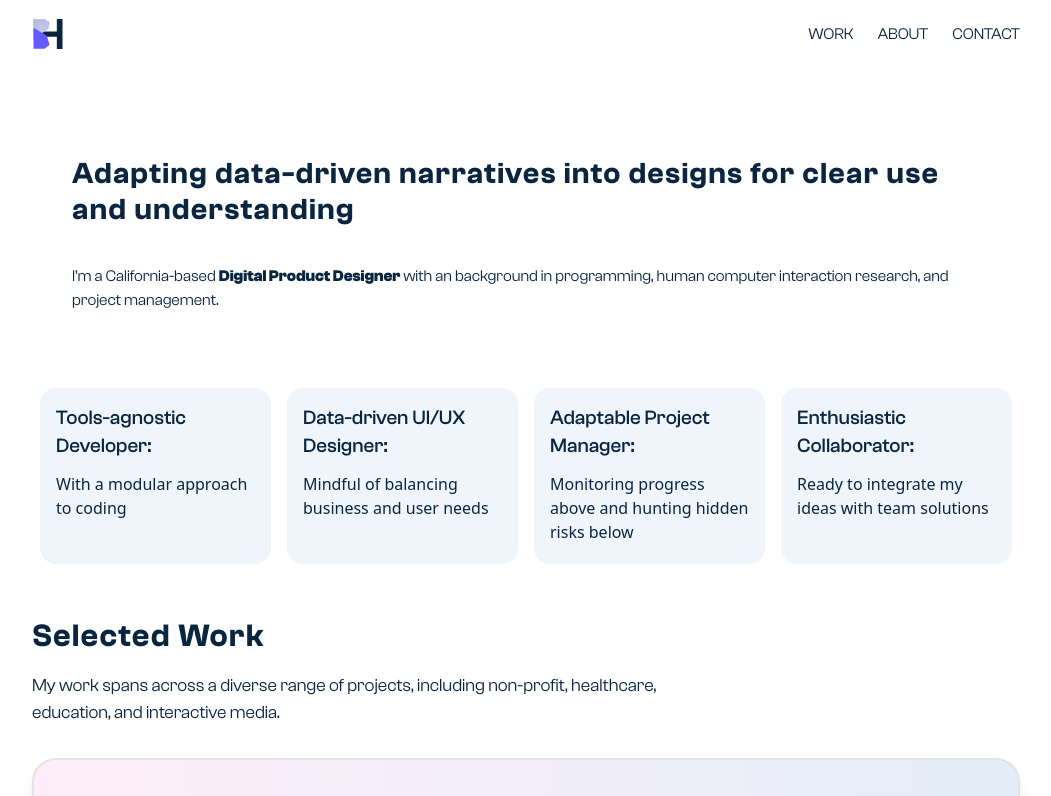
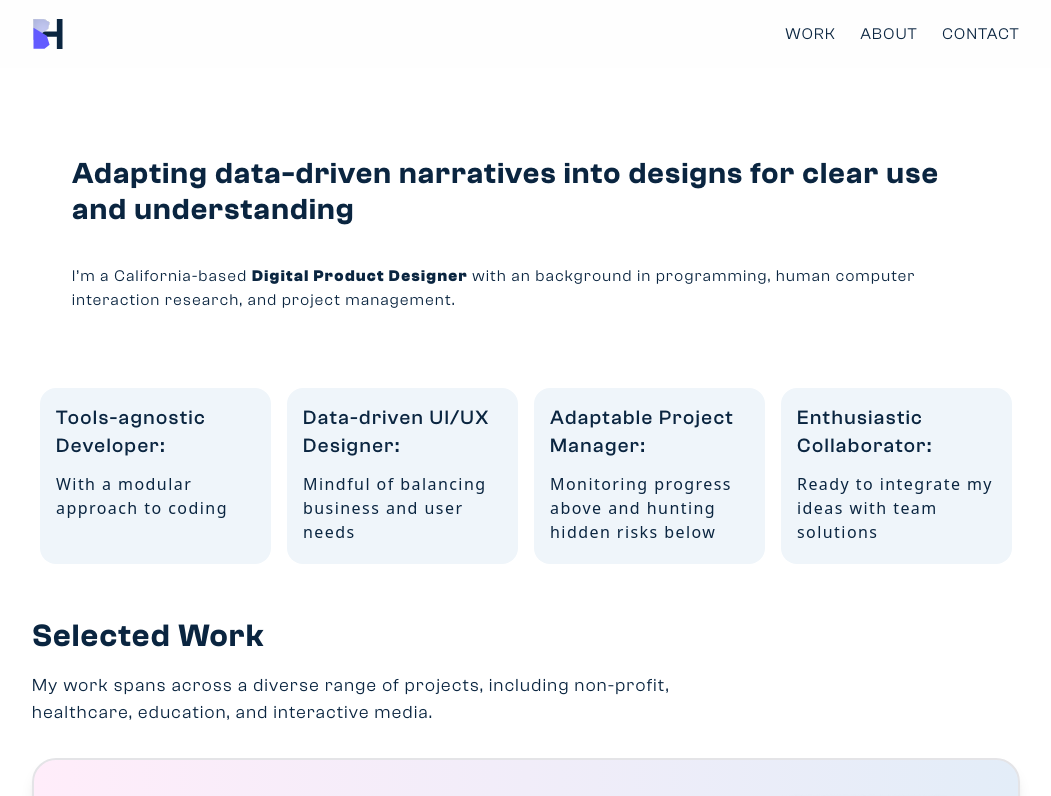
Before and after one commit to beatricehahn/nextjs-portfolio, a Next.js app: page / in a window 1280 px wide. Shown: the top 796 px of the page, without its empty margins (114-1165 px from the left). Built offline with nearby package versions, Linux system fonts and the light colour scheme.

Commit message:
Increase horizontal spacing between letters for accessibility

```diff
--- a/app/layout.tsx
+++ b/app/layout.tsx
@@ -68,7 +68,7 @@ export default function RootLayout({
 }>) {
   return (
     <html lang="en">
-      <body className={ `${clash.variable} inter.className` }>
+      <body className={ `${clash.variable} inter.className tracking-[0.09em]` }>
         <Navbar />
         {children}
         <Footer />
```
